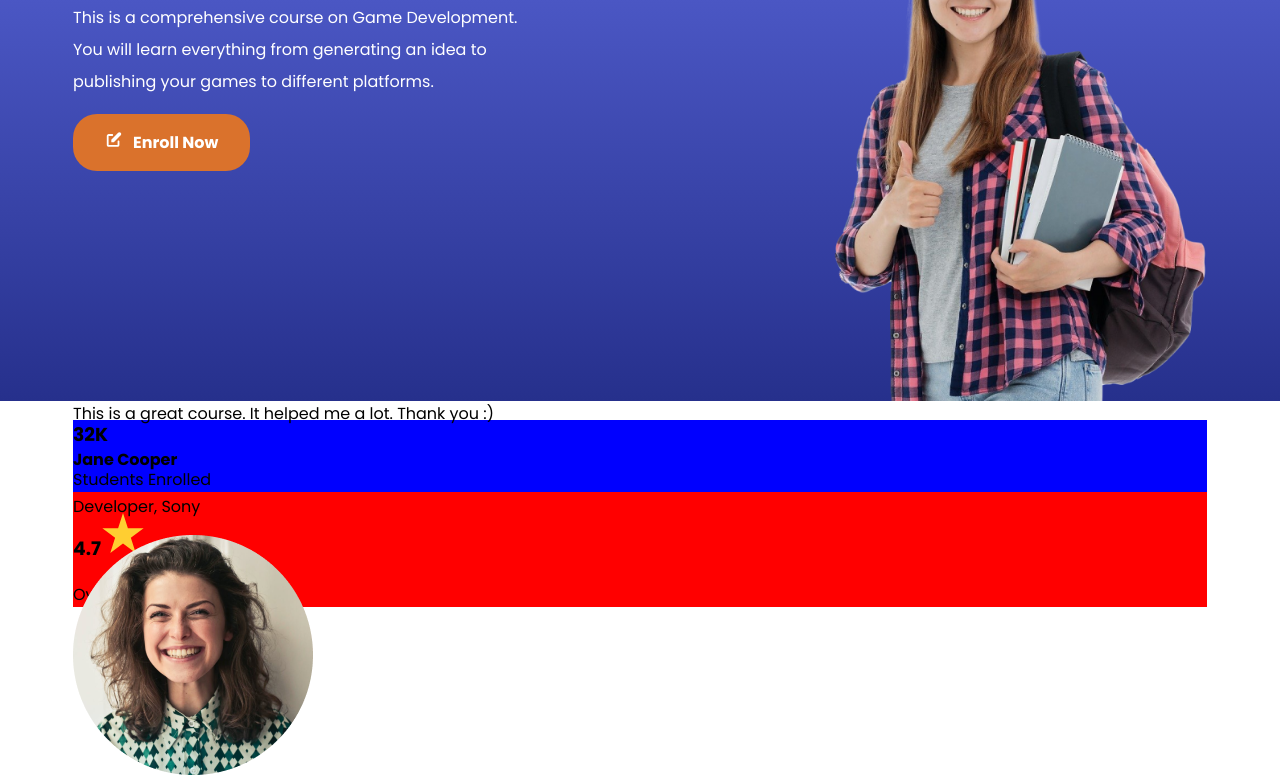
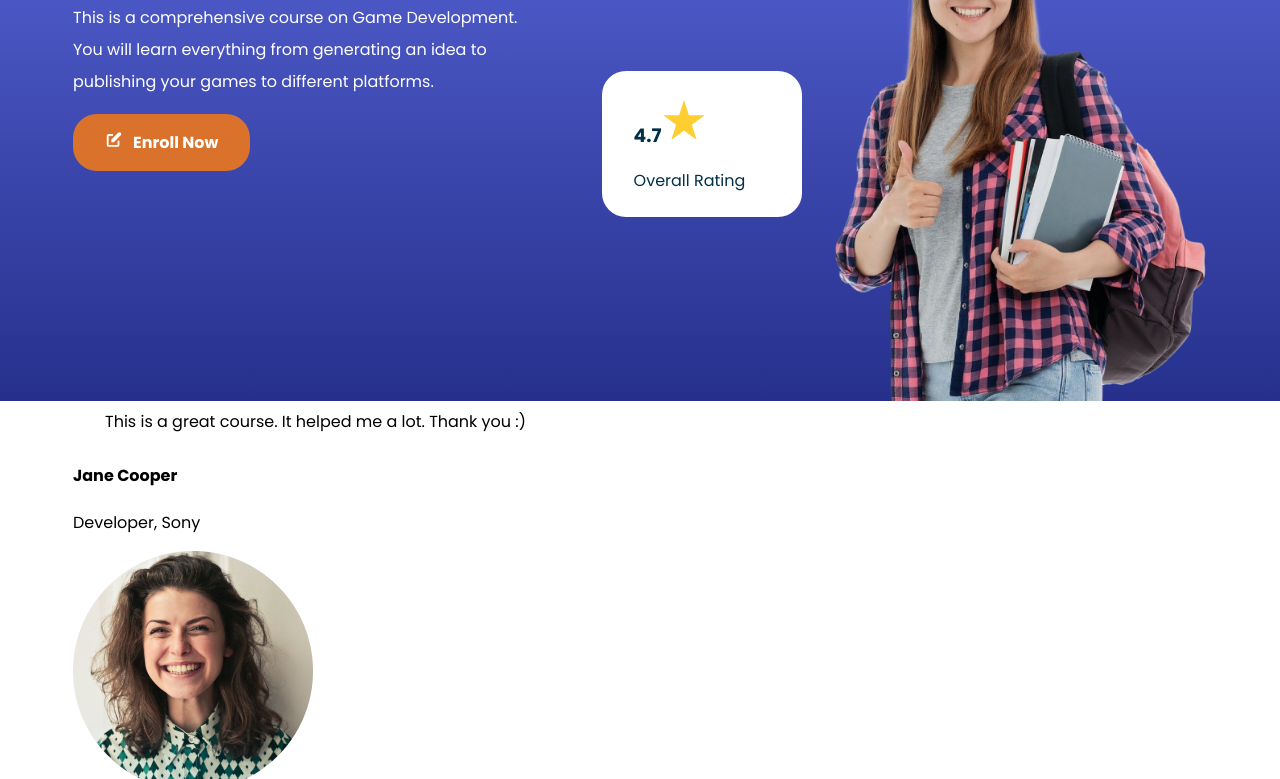
Before and after one commit to mikethemerchant/gameDevFigmaToCode, a plain HTML site: page index.html in a window 1280 px wide. Shown: the part 399-1178 px from the top of the page. Drawn offline with Linux system fonts and the light colour scheme.

Commit message:
spent a ton of time moving achievement cards around

```diff
--- a/index.html
+++ b/index.html
@@ -44,7 +44,7 @@
             </div>
 
             <div class="achievement-cards">
-                <div class="achievement-cards students-enrolled">
+                <div class="achievement-card students-enrolled">
                     <div class="content">
                         <h3>32K</h3>
                         <p>Students Enrolled</p>
@@ -52,7 +52,7 @@
                     <div class="bg"></div>
                 </div>
 
-                <div class="achievement-cards overall-rating">
+                <div class="achievement-card overall-rating">
                     <div class="content">
                         <h3>4.7<img src="images/start-icon.svg" alt=""></h3>
                         <p>Overall Rating</p>
@@ -63,8 +63,6 @@
         </div>
     </header>
     <!-- End of hero-section -->
-
-
 
     <div class="wrapper">
         <section class="testimonials-section">
--- a/style.css
+++ b/style.css
@@ -138,13 +138,25 @@ nav ul li a {
     vertical-align: middle;
 }
 
-
-
 /* achievement cards */
-.achievement-cards {
-    background-color: red;
+.achievement-card {
+    position: absolute;
+    min-width: 200px;
+    color: var(--dark-blue-color);
 }
 
-.achievement-cards .students-enrolled {
-    background-color: blue;
+.content {
+    border-radius: 24px;
+    padding: 8px 32px;
+    background: #FFFFFF;
 }
+
+.students-enrolled {
+    left: 49%;
+    top: 270px;
+}
+
+.achievement-card.overall-rating {
+    left: 47%;
+    top: 470px;
+}
```
